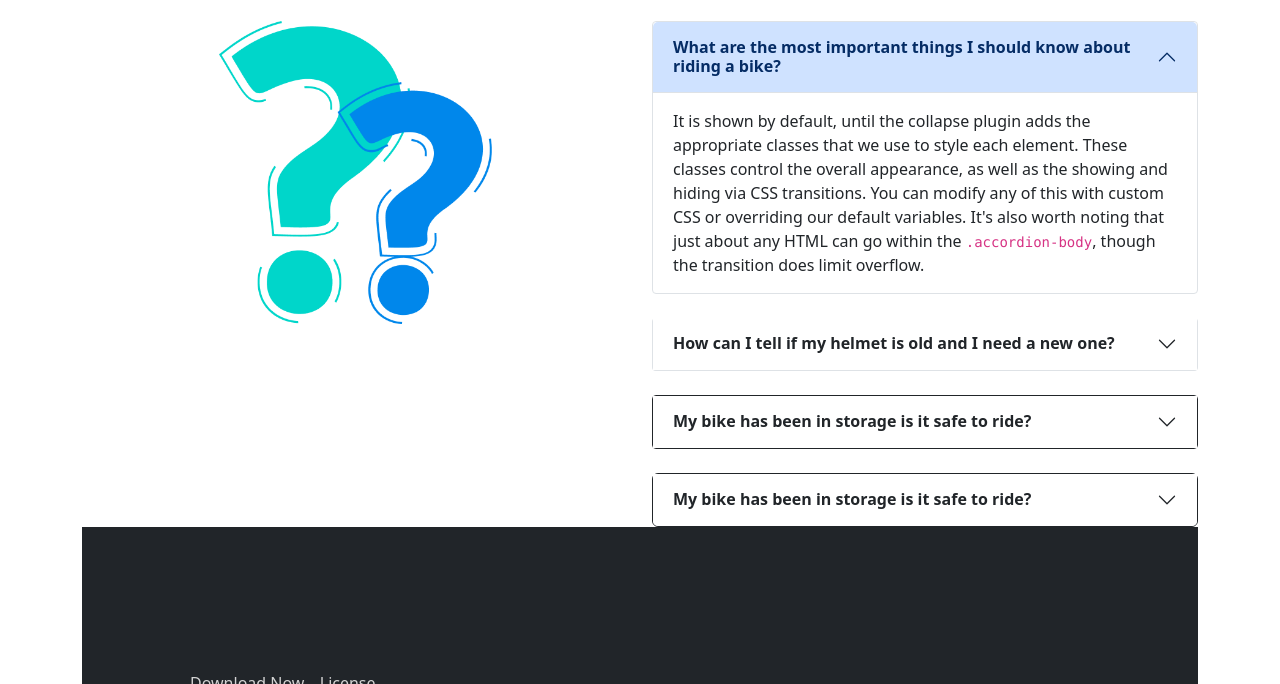
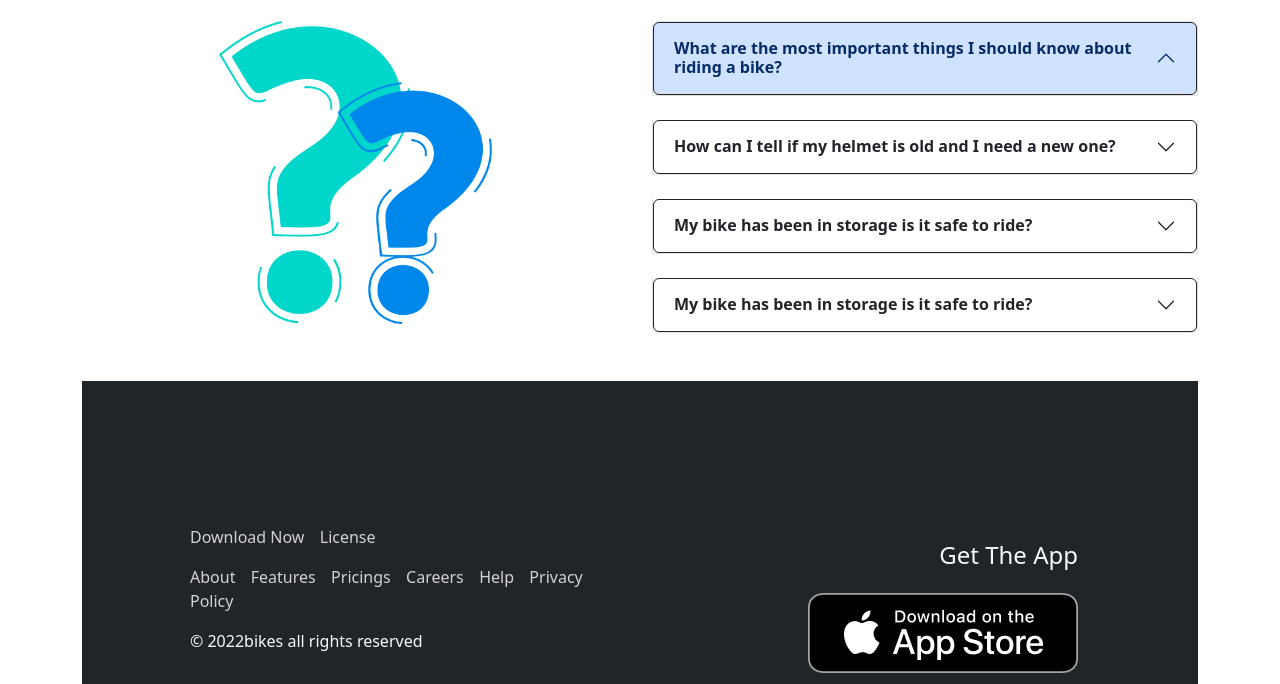
Before and after one commit to sayeed-cse/bikerz-zone, a plain HTML site: page index.html in a window 1280 px wide. Shown: the part 2510-3194 px from the top of the page. Drawn offline with nearby package versions, Linux system fonts and the light colour scheme.

Commit message:
completed

```diff
--- a/index.html
+++ b/index.html
@@ -252,15 +252,15 @@
         </div>
         <div class="col">
           <div class="accordion border-0" id="accordionExample">
-            <div class="accordion-item my-4 border-1 rounded-1">
+            <div class="accordion-item my-4">
               <h2 class="accordion-header" id="headingOne">
-                <button class="accordion-button" type="button" data-bs-toggle="collapse" data-bs-target="#collapseOne"
+                <button class="accordion-button border border-dark rounded" type="button" data-bs-toggle="collapse" data-bs-target="#collapseOne"
                   aria-expanded="true" aria-controls="collapseOne">
                   <strong>What are the most important things I should
                     know about riding a bike?</strong>
                 </button>
               </h2>
-              <div id="collapseOne" class="accordion-collapse collapse show" aria-labelledby="headingOne"
+              <div id="collapseOne" class="accordion-collapse collapse" aria-labelledby="headingOne"
                 data-bs-parent="#accordionExample">
                 <div class="accordion-body">
                   It is shown by default, until the collapse
@@ -276,9 +276,9 @@
                 </div>
               </div>
             </div>
-            <div class="accordion-item mt-4 border-1 rounded-1">
+            <div class="accordion-item mt-4">
               <h2 class="accordion-header" id="headingTwo">
-                <button class="accordion-button collapsed" type="button" data-bs-toggle="collapse"
+                <button class="accordion-button collapsed border border-dark rounded" type="button" data-bs-toggle="collapse"
                   data-bs-target="#collapseTwo" aria-expanded="false" aria-controls="collapseTwo">
                   <strong>How can I tell if my helmet is old and I need a
                     new one?</strong>
@@ -298,9 +298,9 @@
                 </div>
               </div>
             </div>
-            <div class="accordion-item mt-4 border border-dark rounded-1">
+            <div class="accordion-item mt-4">
               <h2 class="accordion-header" id="headingThree">
-                <button class="accordion-button collapsed" type="button" data-bs-toggle="collapse"
+                <button class="accordion-button collapsed  border border-dark rounded" type="button" data-bs-toggle="collapse"
                   data-bs-target="#collapseThree" aria-expanded="false" aria-controls="collapseThree">
                   <strong>My bike has been in storage is it safe to ride?</strong>
                 </button>
@@ -319,9 +319,9 @@
                 </div>
               </div>
             </div>
-            <div class="accordion-item mt-4 border border-dark rounded">
+            <div class="accordion-item mt-4">
               <h2 class="accordion-header" id="headingFour">
-                <button class="accordion-button collapsed" type="button" data-bs-toggle="collapse"
+                <button class="accordion-button collapsed  border border-dark rounded" type="button" data-bs-toggle="collapse"
                   data-bs-target="#collapseFour" aria-expanded="false" aria-controls="collapseThree">
                   <strong>My bike has been in storage is it safe to ride?</strong>
                 </button>
@@ -350,7 +350,7 @@
   </main>
   <!-- Main Section End -->
   <!-- footer section start -->
-  <footer class="bg-dark py-5">
+  <footer class="bg-dark py-5 mt-5">
     <div class="row .row-cols-1 m-5 text-light">
       <div class="col m-5">
         <p>
@@ -368,10 +368,10 @@
         </p>
         <p class="fw-lighter">&copy; 2022bikes all rights reserved</p>
       </div>
-      <div class="col g-5 mt-3 me-5 d-flex flex-column align-items-end">
+      <div class="col g-5 mt-3 me-md-5 d-flex flex-column align-items-end">
         <h4 class="mt-5">Get The App</h4>
-        <img src="images/ios.png" alt="" class="w-25 mt-3">
-        <img src="images/android.png" alt="" class="w-25 my-3">
+        <img src="images/ios.png" alt="" class="w-md-25 mt-3">
+        <img src="images/android.png" alt="" class="w-md-25 my-3">
 
       </div>
     </div>
```
